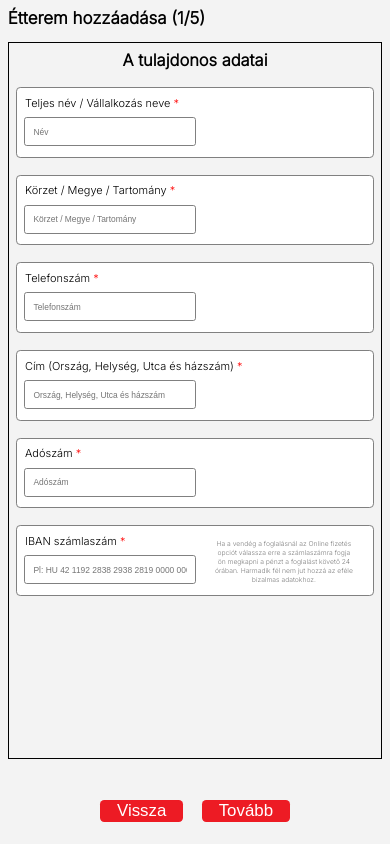
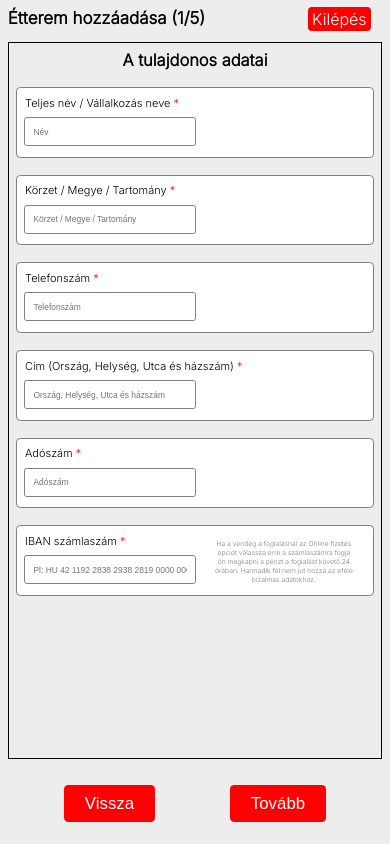
Before and after one commit to Adammihaly/loadeat, a PHP site: page /etterem_hozzaadas.html in a window 390 px wide. Run offline with PHP 8.4, Linux system fonts and the light colour scheme.

Commit message:
Hozzaadtam a kilepest.
Megnoveltem teloneztbe a fogadok_lakasetteremnel a betuket, mert kifelejtettem

```diff
--- a/css/etterem_hozzaadas.css
+++ b/css/etterem_hozzaadas.css
@@ -10,7 +10,7 @@ body
     font-family: 'Inter';
     position: relative;
     height: 100dvh;
-    background-color: rgb(243, 243, 243);
+    background-color: rgb(237, 237, 237);
 }
 
 h1
@@ -56,7 +56,7 @@ form
             padding-block-start: 2vw;
             padding-inline: 2vw;
             border-radius: .3vw;
-            border: 1px solid gray;
+            border: .3px solid gray;
             background-color: white;
             gap: 1vh;
 
@@ -65,7 +65,7 @@ form
                 width: 30%;
                 height: 5vh;
                 padding: 1vw;
-                outline: solid 1px gray;
+                outline: solid .3px gray;
                 border: none;
                 font-size: 1.1vw;
             }
@@ -73,7 +73,7 @@ form
             & textarea
             {
                 padding: 1vw;
-                outline: solid 1px gray;
+                outline: solid .3px gray;
                 border: none;
                 font-size: 1.1vw;
             }
@@ -147,6 +147,20 @@ form
 
 }
 
+a
+{
+    position: absolute;
+    top: 3%;
+    right: 5%;
+    width: 8vw;
+    padding-inline: 1vw;
+    padding-block: .5vw;
+    background-color: red;
+    color: white;
+    text-align: center;
+    text-decoration: none;
+    border-radius: 1vw;
+}
 
 .buttons
 {
@@ -162,12 +176,16 @@ form
     {
         font-size: 1.4vw;
         padding: 0.3vw;
-        background-color: #ED1B24;
+        width: 10%;
+        outline: none;
+        border: none;
+        background-color: red;
         color: white;
-        border:none;
-        width: 10%;
         border-radius: .5vw;
+        cursor: pointer;
     }
+
+
 }
 
 
@@ -267,12 +285,22 @@ form
 
     .buttons
     {
+        gap: 20%;
+
         & button
         {
             border-radius: .5vh;
             font-size: 2vh;
             width: fit-content;
-            padding-inline: 2vh;
+            padding-inline: 2.5vh;
+            padding-block: 1vh;
         }
     }
+
+    a
+    {
+        top: .8%;
+        right: 5%;
+        width: fit-content;
+    }
 }
--- a/css/fogado_lakasetterem.css
+++ b/css/fogado_lakasetterem.css
@@ -290,6 +290,11 @@ main:hover > section:not(:hover)
             & p
             {
                 height: 3vh;
+
+                & a
+                {
+                    font-size: 1vh;
+                }
             }
         }
     }
--- a/etterem_hozzaadas.html
+++ b/etterem_hozzaadas.html
@@ -157,7 +157,7 @@
 
     </form>
 
-
+    <a href="fogado_lakasetterem.html">Kilépés</a>
     <script src="js/fogadok_hozzaadasa.js"></script>
 </body>
 </html>
```
